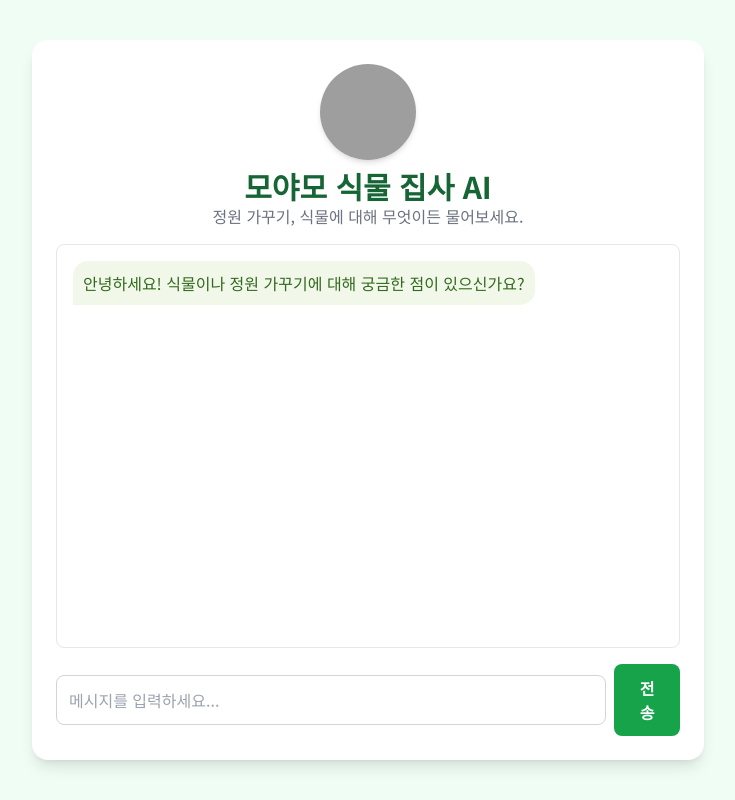
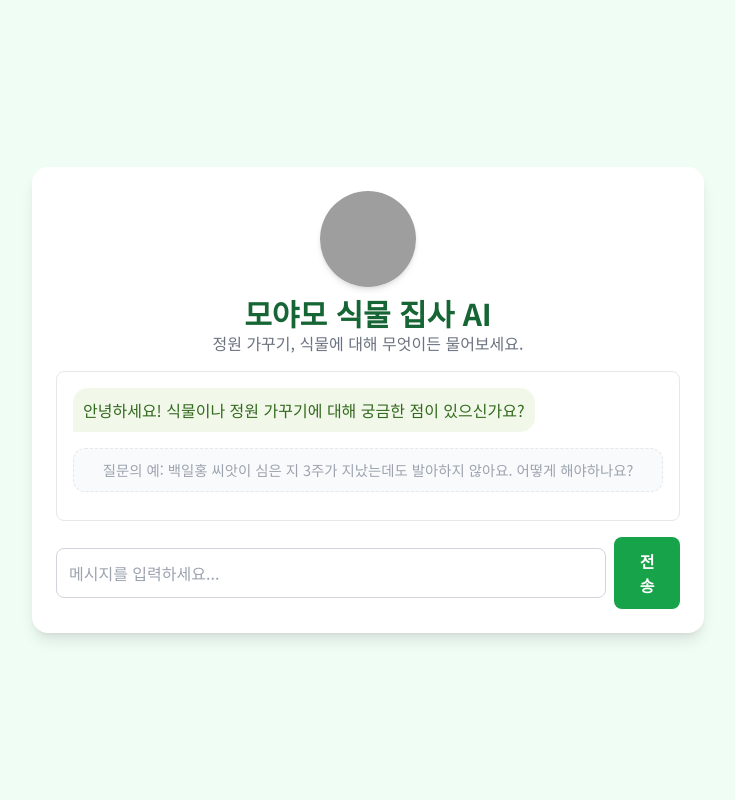
Before and after one commit to SeungJoonPark/moyamohelper, a Flask app: page / in a window 1280 px wide. Shown: the whole page, without its empty margins (272-1007 px from the left). Run offline with Flask 3, Linux system fonts and the light colour scheme; some libraries are stand-ins or nearby versions; grey boxes are pictures that could not be loaded.

Commit message:
Update index.html

```diff
--- a/templates/index.html
+++ b/templates/index.html
@@ -10,19 +10,17 @@
     <link href="https://fonts.googleapis.com/css2?family=Noto+Sans+KR:wght@400;500;700&display=swap" rel="stylesheet">
     <style>
         body { font-family: 'Noto Sans KR', sans-serif; }
-        /* Custom scrollbar for a cleaner look */
         #chat-window::-webkit-scrollbar { width: 6px; }
         #chat-window::-webkit-scrollbar-track { background: #f1f1f1; }
         #chat-window::-webkit-scrollbar-thumb { background: #888; border-radius: 3px; }
         #chat-window::-webkit-scrollbar-thumb:hover { background: #555; }
-        /* Animation for the loading spinner */
         @keyframes spin { to { transform: rotate(360deg); } }
         .animate-spin { animation: spin 1s linear infinite; }
     </style>
 </head>
-<body class="bg-green-50 text-gray-800 flex flex-col items-center justify-center min-h-screen">
+<body class="bg-green-50 text-gray-800 flex items-center justify-center min-h-screen py-4">
 
-    <main class="bg-white p-6 rounded-2xl shadow-lg w-full max-w-2xl mx-4 flex flex-col h-[90vh] my-4">
+    <main class="bg-white p-6 rounded-2xl shadow-lg w-full max-w-2xl mx-4 flex flex-col my-4">
 
         <div class="text-center mb-4 flex-shrink-0">
             <img src="https://i.imgur.com/AIBkZlx.png" alt="식물 집사 마스코트" class="w-24 h-24 mx-auto rounded-full shadow-md object-cover">
@@ -30,8 +28,12 @@
             <p class="text-gray-500">정원 가꾸기, 식물에 대해 무엇이든 물어보세요.</p>
         </div>
 
-        <div id="chat-window" class="flex-grow border border-gray-200 rounded-lg p-4 overflow-y-auto mb-4 space-y-4">
+        <div id="chat-window" class="flex-grow border border-gray-200 rounded-lg p-4 overflow-y-auto mb-4 space-y-4 min-h-[150px] max-h-[60vh]">
             <div class="model-message">안녕하세요! 식물이나 정원 가꾸기에 대해 궁금한 점이 있으신가요?</div>
+
+            <div id="sample-question" class="sample-question">
+                질문의 예: 백일홍 씨앗이 심은 지 3주가 지났는데도 발아하지 않아요. 어떻게 해야하나요?
+            </div>
         </div>
 
         <form id="chat-form" class="flex-shrink-0 flex items-center space-x-2">
@@ -48,60 +50,53 @@
         const askButton = document.getElementById("askButton");
         const chatWindow = document.getElementById("chat-window");
 
-        // KEY CHANGE 1: Initialize an array to store the conversation history.
         let chatHistory = [];
-
-        // Add a default welcome message to the history.
         chatHistory.push({
             role: 'model',
             parts: [{ text: "안녕하세요! 식물이나 정원 가꾸기에 대해 궁금한 점이 있으신가요?" }]
         });
 
-        // Listen for form submission instead of button click
         chatForm.addEventListener('submit', async (e) => {
-            e.preventDefault(); // Prevent page reload
+            e.preventDefault();
             const userQuestion = questionInput.value.trim();
-
             if (!userQuestion) return;
 
-            // --- Update UI and State ---
+            // CHANGE 4: Hide the sample question on the first user interaction.
+            const sampleElement = document.getElementById('sample-question');
+            if (sampleElement) {
+                sampleElement.style.display = 'none';
+            }
+
             addMessage(userQuestion, 'user');
-            questionInput.value = ''; // Clear input field
-            setFormState(true); // Disable form
+            questionInput.value = '';
+            setFormState(true);
 
-            // Display a temporary loading message
             const loaderElement = addMessage('', 'model', true);
 
             try {
-                // KEY CHANGE 2: Send the new question AND the entire history to the backend.
                 const res = await fetch("/ask", {
                     method: "POST",
                     headers: { "Content-Type": "application/json" },
                     body: JSON.stringify({
                         question: userQuestion,
-                        history: chatHistory // Send the history
+                        history: chatHistory
                     })
                 });
-
                 const data = await res.json();
 
-                // Update the loading message with the actual response
                 loaderElement.innerHTML = data.error ? `오류: ${data.error}` : parseResponse(data.answer);
                 if (data.error) loaderElement.classList.add('error-message');
 
-
-                // KEY CHANGE 3: Update the history array with the new turn.
                 if (res.ok) {
                     chatHistory.push({ role: 'user', parts: [{ text: userQuestion }] });
                     chatHistory.push({ role: 'model', parts: [{ text: data.answer }] });
                 }
-
             } catch (error) {
                 loaderElement.innerText = "요청 중 문제가 발생했습니다. 네트워크를 확인해 주세요.";
                 loaderElement.classList.add('error-message');
             } finally {
-                setFormState(false); // Re-enable form
-                chatWindow.scrollTop = chatWindow.scrollHeight; // Scroll to the latest message
+                setFormState(false);
+                chatWindow.scrollTop = chatWindow.scrollHeight;
             }
         });
 
@@ -110,7 +105,6 @@
             questionInput.disabled = isLoading;
         }
 
-        // Helper function to add a message to the chat window
         function addMessage(text, type, isLoading = false) {
             const messageWrapper = document.createElement('div');
             messageWrapper.className = `${type}-message`;
@@ -123,25 +117,23 @@
 
             chatWindow.appendChild(messageWrapper);
             chatWindow.scrollTop = chatWindow.scrollHeight;
-            return messageWrapper; // Return the element to update it later if it's a loader
+            return messageWrapper;
         }
 
-        // Simple parser to render bold text from markdown `**text**`
         function parseResponse(text) {
             return text.replace(/\*\*(.*?)\*\*/g, '<strong>$1</strong>');
         }
 
-        // Add specific Tailwind classes for message styling
-        // Note: Tailwind doesn't parse classes created in JS, so we add a style tag.
         const styleSheet = document.createElement("style");
         styleSheet.innerText = `
             .user-message { background-color: #e1f5fe; color: #01579b; padding: 10px; border-radius: 15px 15px 0 15px; align-self: flex-end; max-width: 80%; }
             .model-message { background-color: #f1f8e9; color: #33691e; padding: 10px; border-radius: 15px 15px 15px 0; align-self: flex-start; max-width: 80%; }
             .error-message { background-color: #ffcdd2; color: #c62828; }
             #chat-window { display: flex; flex-direction: column; }
+            /* CHANGE 5: Added styling for the new sample question element. */
+            .sample-question { background-color: #f9fafb; color: #9ca3af; padding: 10px 15px; border-radius: 12px; font-size: 0.9em; text-align: center; border: 1px dashed #e5e7eb; }
         `;
         document.head.appendChild(styleSheet);
-
     </script>
 </body>
 </html>
```
